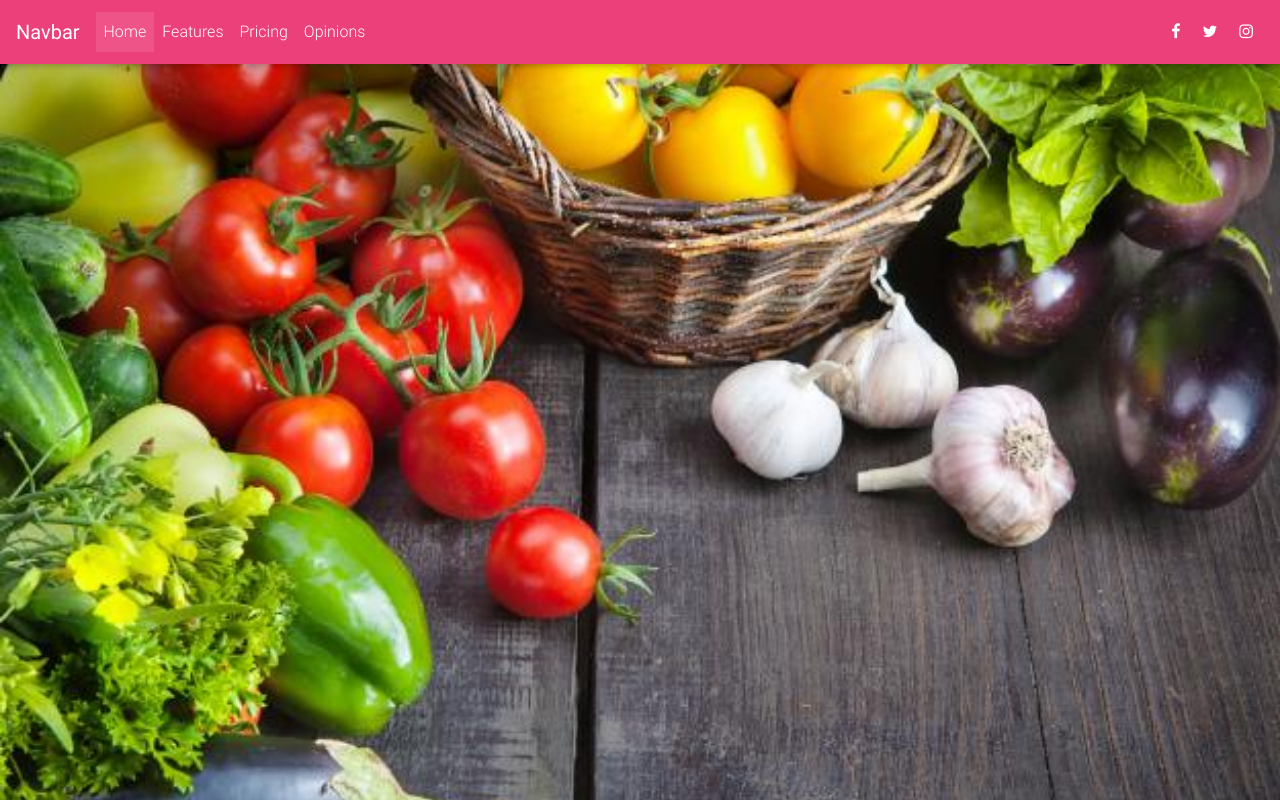
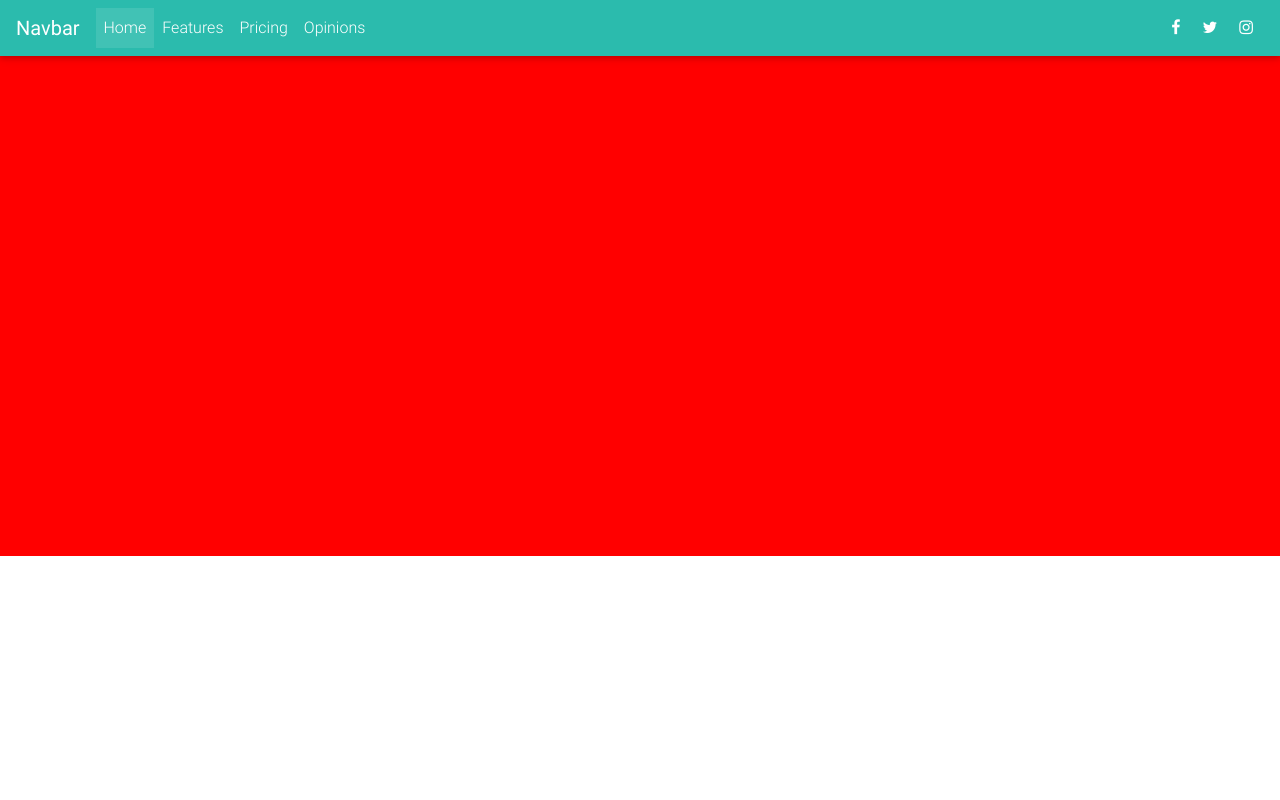
Before and after one commit to WBPierre/Veg-N-Bio, a PHP site: template templates/home.twig in a window 1280 px wide. Run offline with PHP 8.4, Linux system fonts and the light colour scheme; the template is opened without the code that fills it, so the values that code supplies are empty; some libraries are stand-ins or nearby versions.

Commit message:
Add new header

```diff
--- a/templates/_partials/footer.twig
+++ b/templates/_partials/footer.twig
@@ -1,4 +1,10 @@
 
-	{% block javascript %}{% endblock %}
+		<script type="text/javascript" src="../../assets/MDB/js/jquery-3.2.1.min.js"></script>
+		<!-- Bootstrap tooltips -->
+		<script type="text/javascript" src="../../assets/MDB/js/popper.min.js"></script>
+		<!-- Bootstrap core JavaScript -->
+		<script type="text/javascript" src="../../assets/MDB/js/bootstrap.min.js"></script>
+		<!-- MDB core JavaScript -->
+		<script type="text/javascript" src="../../assets/MDB/js/mdb.min.js"></script>
 	</body>
 </html>
--- a/templates/_partials/head.twig
+++ b/templates/_partials/head.twig
@@ -4,11 +4,10 @@
 		<title>{{ trans.metaTitle }} | Veg'N'Bio</title>
 		<meta charset="UTF-8">
 	    <meta name="viewport" content="width=device-width, initial-scale=1.0, shrink-to-fit=no">
-        {% block stylesheet %}
 			<link rel="stylesheet" href="https://maxcdn.bootstrapcdn.com/font-awesome/4.7.0/css/font-awesome.min.css">
 			<link rel="stylesheet" href="../../assets/MDB/css/bootstrap.min.css">
 			<link rel="stylesheet" href="../../assets/MDB/css/mdb.min.css">
 			<link rel="stylesheet" href="../../assets/MDB/css/style.css">
 			<link rel="stylesheet" href="../_stylesheets/style.css">
-		{% endblock %}
 	</head>
+	<body>
--- a/templates/_partials/header.twig
+++ b/templates/_partials/header.twig
@@ -1,4 +1,5 @@
-<nav class="navbar fixed-top navbar-expand-lg navbar-dark bg-pink scrolling-navbar">
+<header>
+    <nav class="navbar navbar-expand-lg navbar-dark default-color">
         <a class="navbar-brand" href="#"><strong>Navbar</strong></a>
         <button class="navbar-toggler" type="button" data-toggle="collapse" data-target="#navbarSupportedContent" aria-controls="navbarSupportedContent" aria-expanded="false" aria-label="Toggle navigation">
             <span class="navbar-toggler-icon"></span>
@@ -31,3 +32,4 @@
             </ul>
         </div>
     </nav>
+</header>
--- a/templates/_stylesheets/style.css
+++ b/templates/_stylesheets/style.css
@@ -1,4 +1,4 @@
-#bodyHome {
-    background-image: url('../../assets/images/backgroundHeader.jpeg');
-    background-size: cover;
+#backgroundHeader {
+    background-color: red;
+    height: 500px;
 }
--- a/templates/home.twig
+++ b/templates/home.twig
@@ -1,11 +1,8 @@
 {% extends 'base.twig' %}
 
 {% block content %}
-	<body id="bodyHome">
+	<div id="backgroundHeader">
 
+	</div>
 
-
-
-
-	</body>
 {% endblock %}
```
Lines whose indentation alone changed are shown as unchanged.
